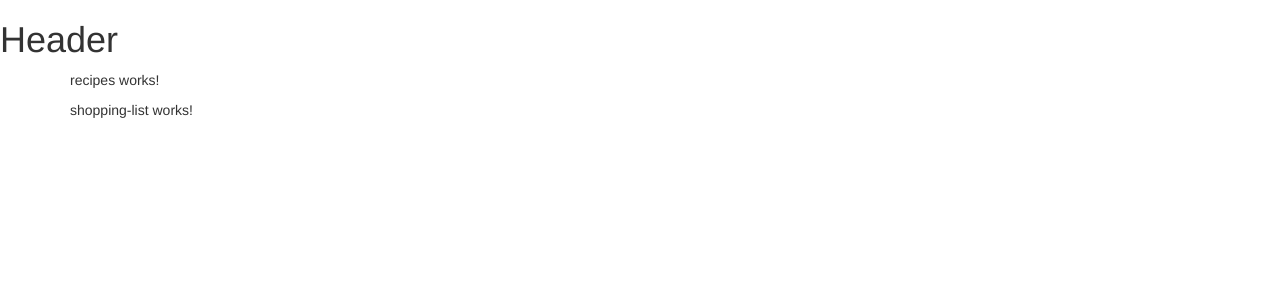
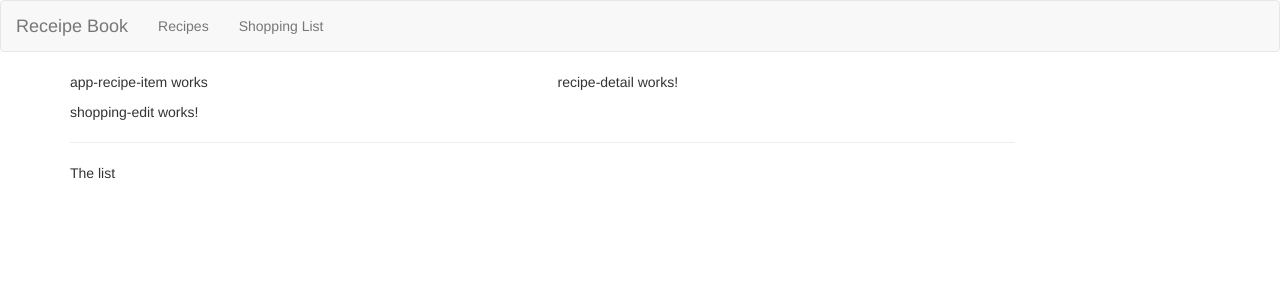
Before and after one commit to LupodeLupis/Recipe-Book, an Angular app: page / in a window 1280 px wide. Shown: the top 300 px of the page. Built offline with nearby package versions, Linux system fonts and the light colour scheme.

Commit message:
working on header

```diff
--- a/src/app/header/header.component.html
+++ b/src/app/header/header.component.html
@@ -1 +1,21 @@
-<h1>Header</h1>
+<nav class="navbar navbar-default">
+    <div class="container-fluid">
+        <div class="navbar-header">
+            <a href="#" class="navbar-brand">Receipe Book</a>
+        </div>
+        <div class="collapse navbar-collapse">
+            <ul class="nav navbar-nav">
+                <li><a href="#">Recipes</a></li>
+                <li><a href="#">Shopping List</a></li>
+                <ul class="nav navbar-nav navbar-right">
+                    <li class="dropdown">
+                        <ul class="dropdown-menu">
+                        <li><a href="#">Save Data</a></li>
+                        <li><a href="#">Fetch Data</a></li>
+                        </ul>
+                    </li>
+                </ul>
+            </ul>
+        </div>
+    </div>
+</nav>
--- a/src/app/modules/recipe-book/recipes/recipe-list/recipe-item/recipe-item.component.html
+++ b/src/app/modules/recipe-book/recipes/recipe-list/recipe-item/recipe-item.component.html
@@ -1 +1,2 @@
-<p>recipe-item works!</p>
+
+<p>app-recipe-item works</p>
--- a/src/app/modules/recipe-book/recipes/recipe-list/recipe-list.component.html
+++ b/src/app/modules/recipe-book/recipes/recipe-list/recipe-list.component.html
@@ -1 +1 @@
-<p>recipe-list works!</p>
+<app-recipe-item></app-recipe-item>
--- a/src/app/modules/recipe-book/recipes/recipes.component.html
+++ b/src/app/modules/recipe-book/recipes/recipes.component.html
@@ -1 +1,8 @@
-<p>recipes works!</p>
+<div class="row">
+    <div class="col-md-5">
+        <app-recipe-list></app-recipe-list>
+    </div>
+    <div class="col-md-7">
+        <app-recipe-detail></app-recipe-detail>
+    </div>
+</div>
--- a/src/app/modules/shopping-list/components/shopping-list/shopping-list.component.html
+++ b/src/app/modules/shopping-list/components/shopping-list/shopping-list.component.html
@@ -1 +1,7 @@
-<p>shopping-list works!</p>
+<div class="row">
+    <div class="col-xs-10">
+        <app-shopping-edit></app-shopping-edit>
+        <hr>
+        <p>The list</p>
+    </div>
+</div>
```
